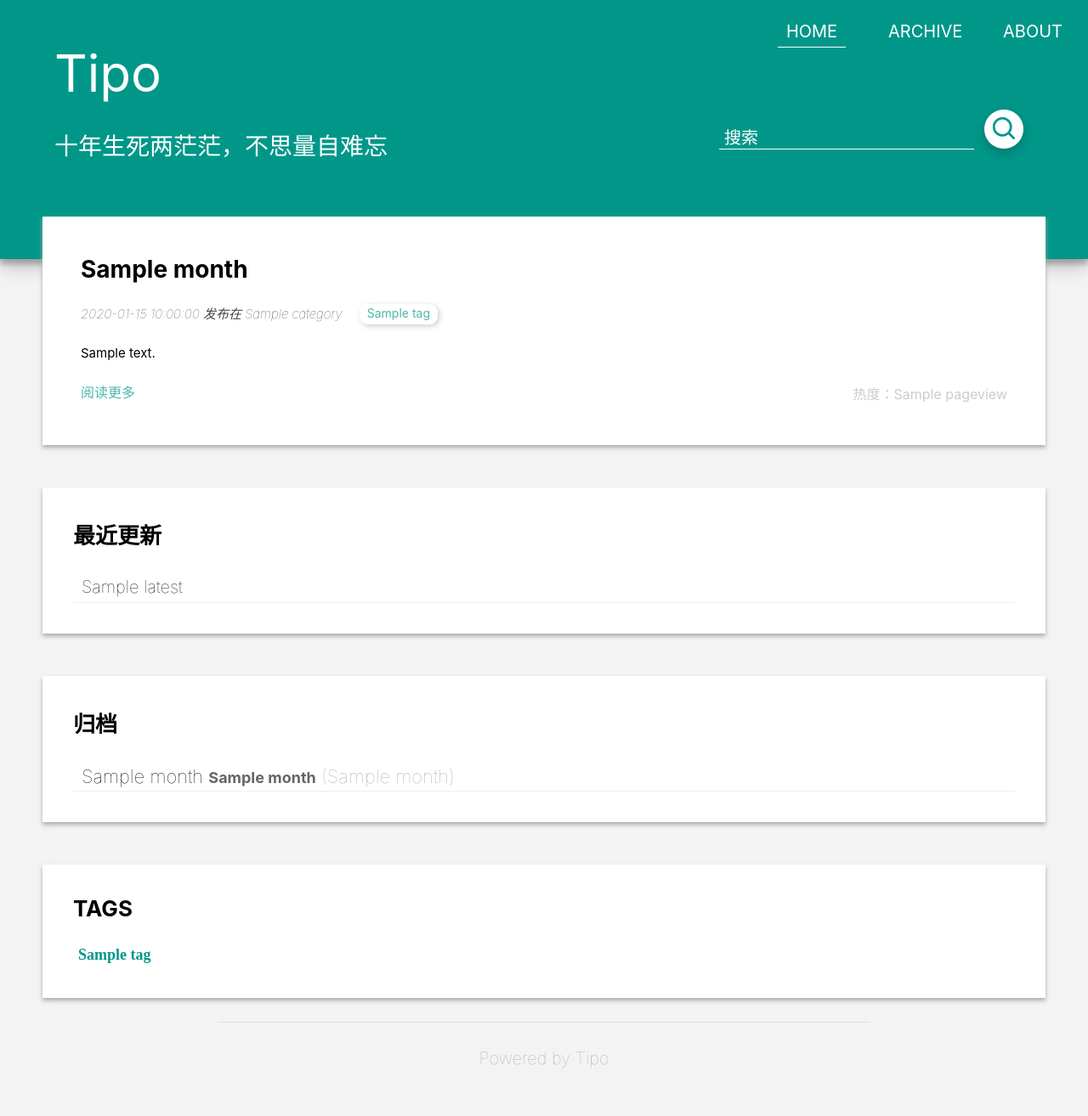
After one commit to knowncold/Tipo, a Flask app: template app/templates/search.html in a window 1280 px wide. The commit adds this page. Shown: the whole page at 85% size. Run offline with Flask 2, Linux system fonts and the light colour scheme; the template is opened without the code that fills it: most values are stand-ins (such as "Sample title", 1, 10 or a date in 2020); some libraries are stand-ins or nearby versions.

Commit message:
Add search

```diff
--- /dev/null
+++ b/app/templates/search.html
@@ -0,0 +1,140 @@
+<html>
+<head>
+    <meta charset="UTF-8" />
+    <title>
+        Tipo
+    </title>
+    <link rel="stylesheet" href="/static/css/index.css" />
+    <link rel="stylesheet" href="/static/css/tags.css" />
+    <link rel="stylesheet" href="/static/css/comments.css" />
+    <script type="text/javascript" src="/static/js/tags.js"></script>
+    <script type="text/javascript" src="/static/js/jquery-3.2.1.min.js"></script>
+    <script type="text/javascript">
+        $.ajax({
+            url: 'https://disqus.com/api/3.0/forums/listPosts.json?',
+            dataType: 'json',
+            data: {
+                "forum": 'tipo',
+                "api_key": 'Ba2FiIZgbu5YBXHe6hnWFhYxGw82yCrljRBalPrfzlKF46PRHTHS0xNrLRiei7mM',
+                "limit": '5'
+            }
+        }).done(function(res) {
+            if(res.code === 0) {
+                $('<span>最新评论</span>').appendTo('#sp');
+                for (var i = 0; i < res.response.length; i++) {
+                    console.log(res.response[i]);
+                    $('<span><a href=' + res.response[i].url+ '> ' + res.response[i].author.name+ '</a><p>'+res.response[i].raw_message.substring(0, 8) + '...</p>' +'</span><br>').appendTo('#recentComments');
+                }
+                $('#comment').toggleClass('comment');
+            }
+        }).fail(function() {
+
+        });
+    </script>
+</head>
+<body>
+<div class="navigation">
+    <div class="content">
+        <div class="nav">
+            <ul>
+                <li class="activeItem"><a href="/">HOME</a></li>
+                <li><a href="/archive">ARCHIVE</a></li>
+                <li><a href="/about">ABOUT</a></li>
+            </ul>
+        </div>
+        <div class="nav_con">
+            <span class="name"><a href="/">Tipo</a></span>
+            <br />
+            <div style="float: left;width: 100%">
+                <span class="subname">十年生死两茫茫，不思量自难忘</span>
+                <div style="">
+                    <img src="/static/assets/search.png" />
+                    <input type="text" placeholder="搜索" />
+                </div>
+
+            </div>
+            <div class="clear"></div>
+        </div>
+    </div>
+</div>
+<div class="blog">
+    <div class="blog_l">
+        {% for blog in blog_list %}
+        <div class="blog_left">
+            <h1><a href= {{ blog.url() }} > {{ blog.title }} </a></h1>
+            <div style="white-space: nowrap;">
+                <h4>{{ blog.date() }} 发布在 <a href="/category/{{ blog.category }}" style="text-decoration: none;color: #444;">{{ blog.category }}</a></h4>
+                {% for tag in blog.tag %}
+                <p><a href="/tag/{{ tag }}" style="text-decoration: none;color: #4db6ac;">{{ tag }}</a></p>
+                {% endfor %}
+            </div>
+            <div class="article">
+                {% autoescape false %}
+                {{ blog.content }}
+                {% endautoescape %}
+            </div>
+            <div class="blog_foot">
+                <a href= {{ blog.url() }} >阅读更多</a>
+                <span style="float: right;color: #ccc;">热度：{{ blog.pageview }}</span>
+            </div>
+        </div>
+        {% endfor %}
+    </div>
+
+    <div class="blog_right">
+        <div class="recent">
+            <span>最近更新</span>
+            <div style="margin-top: 26px">
+                {% for latest in latest_blog %}
+                <p><a href={{ latest.url() }}>{{ latest.title }}</a></p>
+                {% endfor %}
+            </div>
+        </div>
+        <div id="comment">
+            <div id="sp"></div>
+            <div id="recentComments" style="margin-top: 26px">
+
+            </div>
+        </div>
+        <div class="archive">
+            <span>归档</span>
+            <div style="margin-top: 26px">
+                {% for i in month %}
+                <div style="border-bottom: 1px solid #eee;padding-left: 10px;height: 36px;line-height: 36px">
+                    <a href="/month/{{ i[:4] }}/{{ i[5:7] }}" style="text-decoration: none">
+                        <span class="year" style="color: #000">{{ i[7:11] }}</span>
+                        <span class="month">{{ i[11:] }}</span>
+                        <span class="number">({{ month[i] }})</span>
+                    </a>
+                </div>
+                {% endfor %}
+            </div>
+        </div>
+        <div class="tagsList">
+            <span>TAGS</span>
+            <div class="tags">
+                {% for tag in tags %}
+                <a href="/tag/{{ tag }}" title="{{ tag }}">{{ tag }}</a>
+                {% endfor %}
+            </div>
+        </div>
+    </div>
+    <div class="clear">
+
+    </div>
+</div>
+<div class="page">
+    <div class="pageB">
+        {% if current_page != 1 %}
+        <button><a href="/{{ archive }}/{{ current_page-1 }}">< PREV</a></button>
+        {% endif %}
+        {% if current_page*5 < count %}
+        <button><a href="/{{ archive }}/{{ current_page+1 }}">NEXT ></a></button>
+        {% endif %}
+    </div>
+</div>
+<div class="foot">
+    <p>Powered by <a href="https://github.com/knowncold/Tipo">Tipo</a></p>
+</div>
+</body>
+</html>
```
Also changed, not shown: app/templates/about.html (+9 -9 lines).
